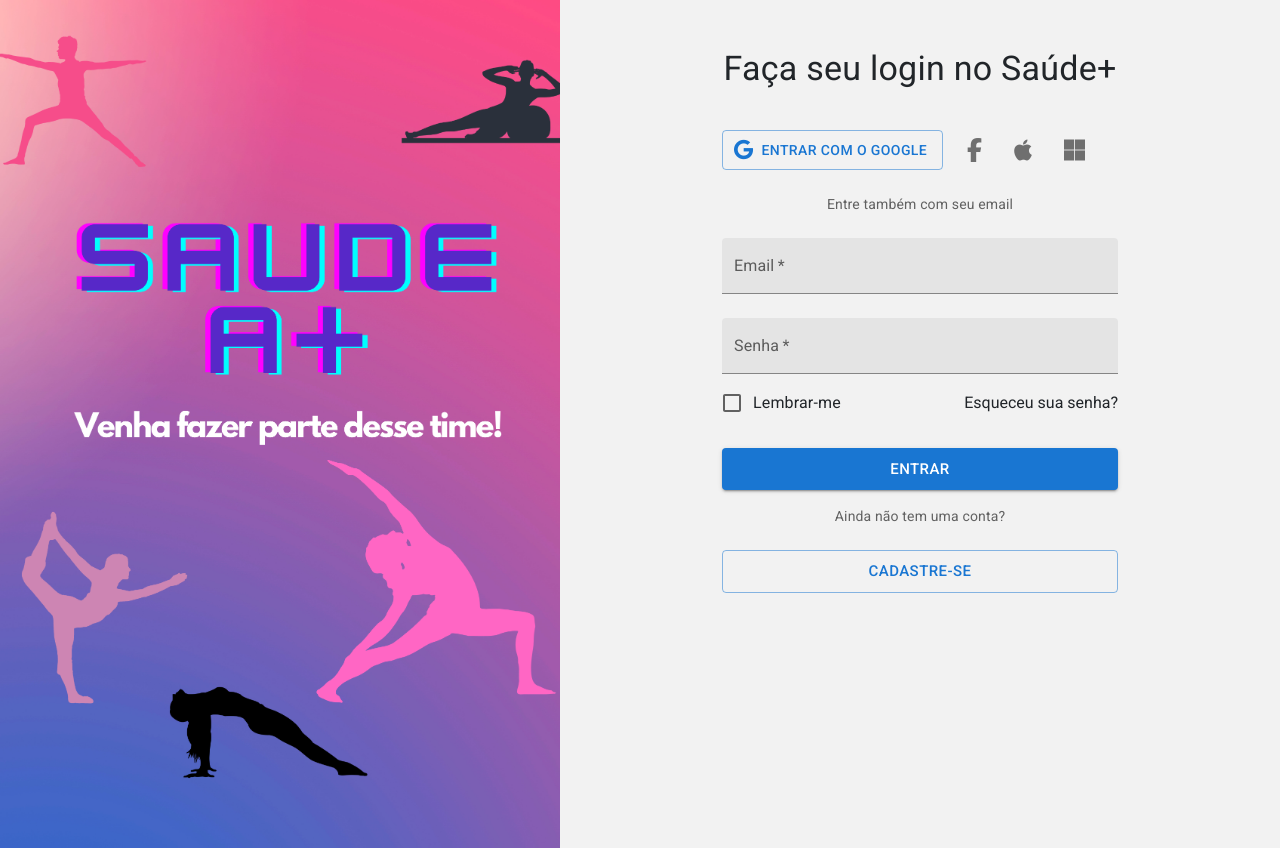
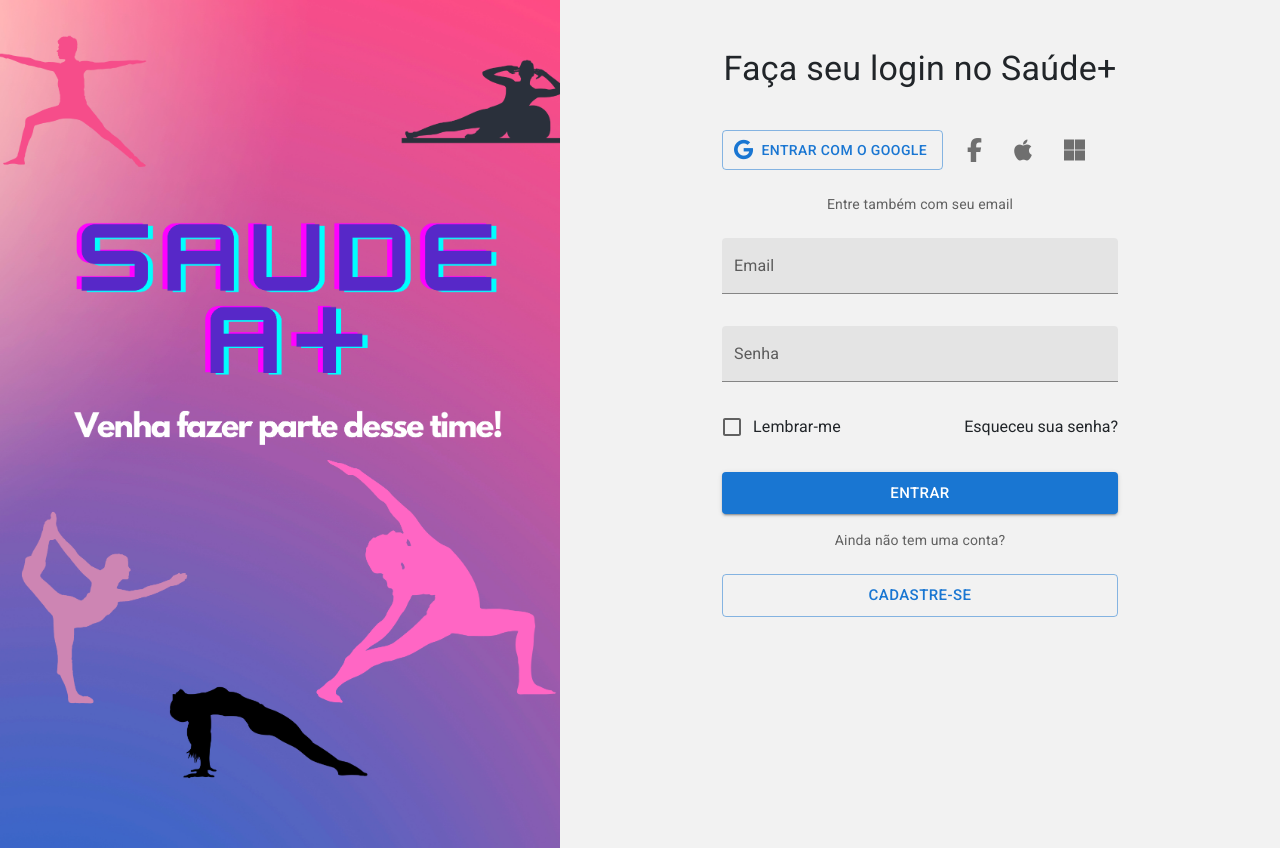
Before and after one commit to daviteixeira-dev/saude-amais, a React (Create React App) app: page /login in a window 1280 px wide. Built offline with nearby package versions, Linux system fonts and the light colour scheme; what react-swipeable-views-utils would draw is missing.

Commit message:
:rocket: Adicionando dependencias formik - Vitor

```diff
--- a/package.json
+++ b/package.json
@@ -16,6 +16,7 @@
     "@testing-library/react": "^12.1.2",
     "@testing-library/user-event": "^13.5.0",
     "date-fns": "^2.25.0",
+    "formik": "^2.2.9",
     "hoist-non-react-statics": "^3.3.2",
     "react": "^17.0.2",
     "react-dom": "^17.0.2",
@@ -26,7 +27,8 @@
     "react-swipeable-views-utils": "^0.14.0",
     "styled-components": "^5.3.3",
     "update": "^0.7.4",
-    "web-vitals": "^2.1.2"
+    "web-vitals": "^2.1.2",
+    "yup": "^0.32.11"
   },
   "scripts": {
     "start": "react-scripts start",
--- a/src/components/Formulario/FormButton/FormButton.js
+++ b/src/components/Formulario/FormButton/FormButton.js
@@ -4,7 +4,7 @@ import Button from '@mui/material/Button';
 function FormButton() {
 
   return (
-    <Button sx={{ width: '100%', margin: 3 }} variant="contained">Cadastrar</Button>
+    <Button sx={{ width: '100%', marginTop: 2, marginBottom: 4 }} variant="contained">Cadastrar</Button>
   );
 }
 
--- a/src/components/Formulario/FormSelect/ImageAvatars.js
+++ b/src/components/Formulario/FormSelect/ImageAvatars.js
@@ -26,7 +26,6 @@ export default function ImageAvatars() {
   const classes = useStyles();
 
   return (
-    <Stack direction="row" alignItems="center" fullWidth>
     <div className={classes.root}>
       <input accept="image/*" className={classes.input} id="icon-button-file" type="file" />
       <label htmlFor="icon-button-file">
@@ -35,6 +34,5 @@ export default function ImageAvatars() {
         </IconButton>
       </label>
     </div>
-    </Stack>
   );
 }
--- a/src/components/Formulario/FormSelect/SelectDatePicker.js
+++ b/src/components/Formulario/FormSelect/SelectDatePicker.js
@@ -5,7 +5,7 @@ import LocalizationProvider from "@material-ui/lab/LocalizationProvider";
 import DatePicker from "@material-ui/lab/DatePicker";
 import { Stack } from "@mui/material";
 
-export default function SelectDatePicker() {
+export default function SelectDatePicker({props}) {
   const [value, setValue] = React.useState(null);
 
   return (
@@ -16,10 +16,11 @@ export default function SelectDatePicker() {
           /*maxlength="14"*/
           value={value}
           required
+
           onChange={(newValue) => {
             setValue(newValue);
           }}
-          renderInput={(params) => <TextField required fullWidth {...params} variant="filled" />}
+          renderInput={(params) => <TextField required value={props} fullWidth {...params} variant="filled" />}
         />
       </LocalizationProvider>
     </Stack>
--- a/src/components/Formulario/FormSelect/TextMaskCustomCPF.js
+++ b/src/components/Formulario/FormSelect/TextMaskCustomCPF.js
@@ -31,7 +31,7 @@ TextMaskCustom.propTypes = {
 
 
 /* FormattedInputs */
-export default function TextMaskCustomCPF() {
+export default function TextMaskCustomCPF({ value }) {
   const [values, setValues] = React.useState({
     textmask: '',
   });
--- a/src/components/Formulario/Formulario.js
+++ b/src/components/Formulario/Formulario.js
@@ -11,8 +11,20 @@ import Button from "@mui/material/Button";
 import TextMaskCustomCEP from "./FormSelect/TextMaskCustomCEP";
 import ImageAvatar from "./FormSelect/ImageAvatars";
 
+import { useFormik } from "formik";
+import * as Yup from "yup";
+
 function Formulario({ setIsLogin }) {
 
+  const formik = useFormik({
+    initialValues: {
+      email: "",
+      password: "",
+      firstName: "",
+      lastName: "",
+      birthday: "",
+    },
+  })
 
   return (
 
@@ -29,7 +41,7 @@ function Formulario({ setIsLogin }) {
         maxWidth="sm"
         sx={{ display: `flex`, flexDirection: `column`, alignItems: `center` }}>
 
-      <Box alignItems="center" mb={5} sx={{ width: `100%`, display: `flex` }}>
+      <Box alignItems="center" mb={4} sx={{ width: `100%`, display: `flex` }}>
         <Typography
           variant="body2"
           pr={2}
@@ -58,6 +70,7 @@ function Formulario({ setIsLogin }) {
 
         <Typography variant='body2' color='#6495ED' component="p" align="left">Adicionar Imagem</Typography>
 
+        <form maxWidth="sm">
           <ImageAvatar />
 
           <Stack direction="column" width='100%' mb={1}>
@@ -73,14 +86,16 @@ function Formulario({ setIsLogin }) {
                 id="email"
                 label="Email"
                 type="email"
+                value={formik.values.email}
               />
               <TextField
                 variant="filled"
                 required
                 fullWidth
-              id="senha"
+                id="password"
                 label="Senha"
                 type="password"
+                value={formik.values.password}
               />
             </Stack>
 
@@ -90,20 +105,24 @@ function Formulario({ setIsLogin }) {
               <TextField
                 variant="filled"
                 required
-              id="name"
+                id="firstName"
                 label="Nome"
                 fullWidth
+                value={formik.values.firstName}
               />
               <TextField
                 variant="filled"
                 required
-              id="sobrenome"
+                id="lastName"
                 label="Sobrenome"
                 fullWidth
+                value={formik.values.lastName}
               />
             </Stack>
             <Stack spacing={3} direction="row" >
-            <SelectDatePicker />
+              <SelectDatePicker
+                value={formik.values.birthday}
+              />
               <Stack direction="row" width="100%">
                 <TextMaskCustomCPF />
               </Stack>
@@ -123,14 +142,6 @@ function Formulario({ setIsLogin }) {
                 label="Cidade"
                 fullWidth
               />
-
-            {/* <TextField
-              variant="filled"
-              required
-              id="estado"
-              label="Estado"
-              fullWidth
-            /> */}
               <SelectVariants />
 
             </Stack>
@@ -154,6 +165,8 @@ function Formulario({ setIsLogin }) {
             </Stack>
           </Stack>
           <FormButton />
+
+        </form>
       </Container >
     </Box >
   );
--- a/src/components/Formulario/Formulario.module.css
+++ /dev/null
@@ -1,6 +0,0 @@
-/* .formularioCenter {
-  display: flexbox;
-  justify-content: center;
-  height: auto;
-  width: auto;
-} */
--- a/src/components/login/FormLogin.js
+++ b/src/components/login/FormLogin.js
@@ -12,16 +12,36 @@ import {
 import { green } from "@mui/material/colors";
 import { styled } from '@material-ui/styles';
 
+import { useFormik, validateYupSchema } from 'formik';
+import * as Yup from 'yup';
+
+
 const ColorButton = styled(Button)(({ theme }) => ({
   '&:hover': {
     Color: green[700],
   },
 }));
 
+const validationSchema = Yup.object().shape({
+  email: Yup.string().required('Email é obrigatório'),
+  password: Yup.string().required('Senha é obrigatória'),
+})
+
 function FormLogin({ setIsLogin }) {
 
+  const formik = useFormik({
+    initialValues: {
+      email: "",
+      password: ""
+    },
+    onSubmit: (values) => {
+      console.log(JSON.stringify(values));
+    },
+    validationSchema: validationSchema,
+  })
+
   return (
-    <Container fixed component="main" maxWidth="xs" sx={{width: "100vh", height: "100vh"}}>
+    <Container fixed component="main" maxWidth="xs" sx={{ width: "100vh", height: "100vh" }}>
       <div className="mt-3 mt-md-5">
         <div className="text-center">
           <Typography
@@ -32,8 +52,7 @@ function FormLogin({ setIsLogin }) {
           >Faça seu login no Saúde+
           </Typography>
         </div>
-
-              <Stack spacing={2} direction="row" sx={{marginBottom: 3}}>
+        <Stack spacing={2} direction="row" sx={{ marginBottom: 3 }}>
           <Button
             variant="outlined"
             startIcon={<i className="fab fa-google"></i>}
@@ -53,30 +72,38 @@ function FormLogin({ setIsLogin }) {
 
         <Typography variant="body2" color="textSecondary" component="p" align="center"> Entre também com seu email </Typography>
 
-              <div className="mt-2">
+        <form onSubmit={formik.handleSubmit}>
           <TextField
             variant="filled"
             margin="normal"
-                  required
             fullWidth
             id="email"
             label="Email"
             name="email"
             type="email"
+            value={formik.values.email}
+            onChange={formik.handleChange}
+            error={formik.touched.email && Boolean(formik.errors.email)}
+            helperText={formik.touched.email && formik.errors.email}
+            sx={{ marginTop: 3 }}
           />
 
           <TextField
             variant="filled"
             margin="normal"
-            required
             fullWidth
             id="password"
             label="Senha"
             name="password"
             type="password"
+            value={formik.values.password}
+            onChange={formik.handleChange}
+            error={formik.touched.password && Boolean(formik.errors.password)}
+            helperText={formik.touched.password && formik.errors.password}
+            sx={{ marginTop: 3 }}
           />
 
-          <Stack direction="row" alignItems="center" justifyContent="space-between">
+          <Stack direction="row" alignItems="center" justifyContent="space-between" sx={{marginTop: 2}}>
             <FormControlLabel control={<Checkbox value="remember" color="primary" />} label="Lembrar-me" />
             <Link href="#" color="inherit" underline="none" align="center">
               Esqueceu sua senha?
@@ -85,7 +112,7 @@ function FormLogin({ setIsLogin }) {
 
 
           <Button
-            type="button"
+            type="submit"
             variant="contained"
             fullWidth
             color="primary"
@@ -110,7 +137,9 @@ function FormLogin({ setIsLogin }) {
           >
             Cadastre-se
           </ColorButton>
-        </div>
+        </form>
+
+
       </div>
     </Container>
   )
```
Also changed, not shown: 1 other file (tests, documents, lock files or other folders). Lines whose indentation alone changed are shown as unchanged.
